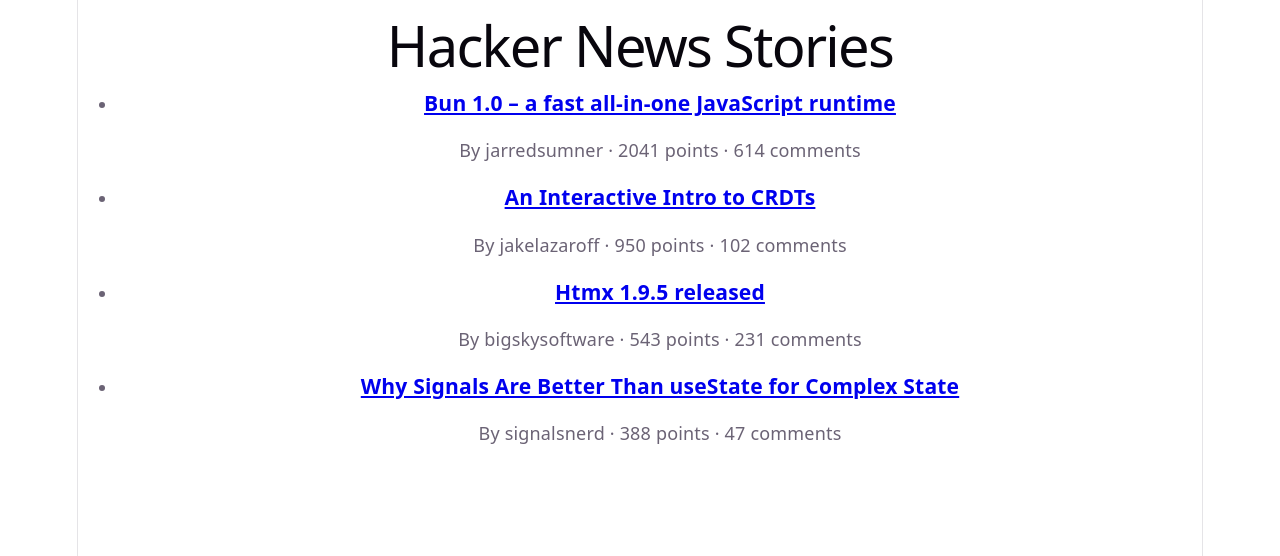
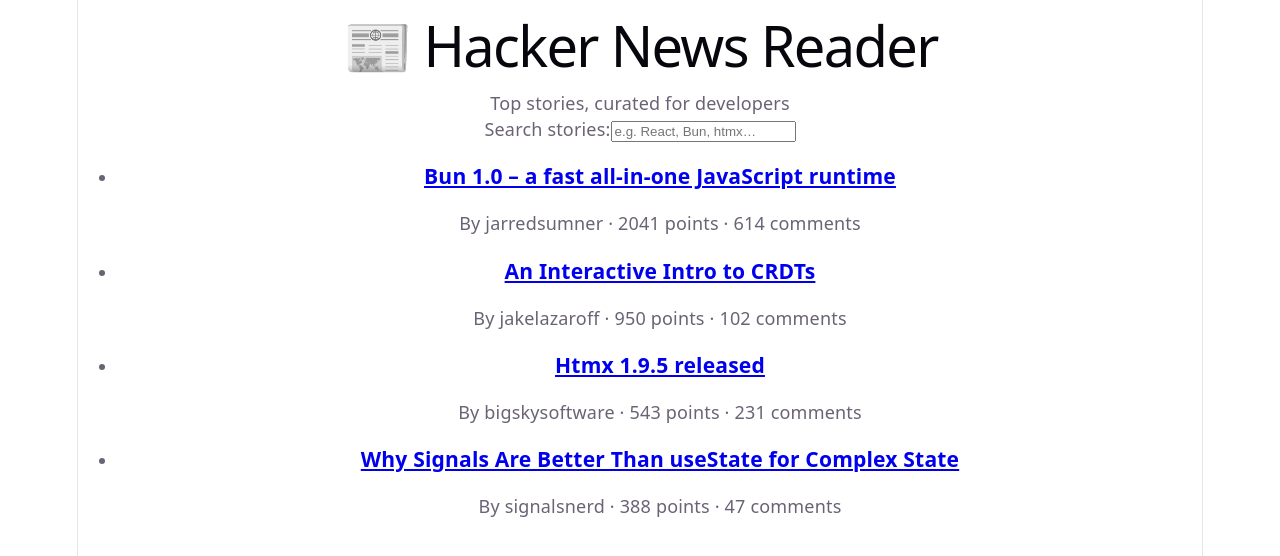
Before and after one commit to mejrisafa9-cpu/my-react-project, a React (Vite) app: page / in a window 1280 px wide. Shown: the top 556 px of the page. Built offline with nearby package versions, Linux system fonts and the light colour scheme.

Commit message:
Week 4: Extracting components (no props yet)

```diff
--- a/src/App.jsx
+++ b/src/App.jsx
@@ -1,45 +1,15 @@
-// ─────────────────────────────────────────────────────────────
-//  Step 1 – Understanding the Data Structure
+// ═══════════════════════════════════════════════════════════════
+//  GLOBAL DATA  (module-level — outside every component)
 //
-//  Each news story object looks like this:
-//
-//  {
-//    objectID    : "37510853",   // unique identifier  ← React KEY
-//    title       : "Article title here",
-//    url         : "https://example.com/article",
-//    author      : "username",
-//    points      : 312,          // number (popularity score)
-//    num_comments: 87,           // number
-//  }
-//
-//  Which property should be the React key?
-//    → objectID. It is guaranteed to be unique and stable —
-//      it never changes even if the list is re-sorted or
-//      new items are added.
-//
-//  Why is this structure realistic for an API?
-//    → It mirrors exactly what the Hacker News Algolia API
-//      returns (/api/v1/search). Real-world APIs always
-//      include a stable unique ID (objectID, id, _id …)
-//      and mix numeric scores with string metadata.
-// ─────────────────────────────────────────────────────────────
-
-
-// ─────────────────────────────────────────────────────────────
-//  Step 2 – Fake data defined OUTSIDE the component
-//
-//  Why outside?
-//    • It is static — it never changes, so it doesn't need
-//      to be re-created on every render.
-//    • Keeping it at module level makes it easy to swap out
-//      later: we'll just delete this array and fetch from
-//      the API instead.
-//
-//  What will change when data comes from the API?
-//    • This array will be replaced by a useState() call
-//      (so React can trigger a re-render when data arrives)
-//      and a useEffect() that fetches from the HN endpoint.
-// ─────────────────────────────────────────────────────────────
+//  Why keep stories here?
+//  • It is static for now, so no component "owns" it yet.
+//  • Every component in this file can read it via JS lexical
+//    scoping without any prop-passing.
+//  • Not scalable for real apps: globals are not reactive, cannot
+//    be updated via setState, and become hard to trace in large
+//    codebases. The next step is moving data into App's state and
+//    passing it down as props.
+// ═══════════════════════════════════════════════════════════════
 const stories = [
   {
     objectID: "37510853",
@@ -54,7 +24,7 @@
     title: "An Interactive Intro to CRDTs",
     url: "https://jakelazaroff.com/words/an-interactive-intro-to-crdts/",
     author: "jakelazaroff",
-    points: 876,    // ← Step 6: bumped to 950 below
+    points: 950,   // bumped from 876 in the previous lab
     num_comments: 102,
   },
   {
@@ -65,7 +35,6 @@
     points: 543,
     num_comments: 231,
   },
-  // Step 6 – New story added
   {
     objectID: "38012456",
     title: "Why Signals Are Better Than useState for Complex State",
@@ -76,55 +45,80 @@
   },
 ];
 
-// Step 6 – Increase points of the second story and verify the UI updates
-stories[1].points = 950;
+
+// ═══════════════════════════════════════════════════════════════
+//  Step 5 – Header component (Mini Challenge)
+//
+//  Responsibility: display the app's brand / page title.
+//  It needs no data at all — pure presentational markup.
+// ═══════════════════════════════════════════════════════════════
+function Header() {
+  return (
+    <header className="app-header">
+      <h1>📰 Hacker News Reader</h1>
+      <p className="tagline">Top stories, curated for developers</p>
+    </header>
+  );
+}
 
 
-// ─────────────────────────────────────────────────────────────
-//  Component
-// ─────────────────────────────────────────────────────────────
-function App() {
+// ═══════════════════════════════════════════════════════════════
+//  Step 3 – Search component
+//
+//  Responsibility: render the search label + input field.
+//  It does NOT filter anything yet — that comes when we add
+//  state and props in the next lab.
+//
+//  Does Search need access to `stories` right now?
+//    → No. Its only job is to display a form element.
+//       The global `stories` variable is irrelevant here.
+//
+//  Think Before You Code:
+//    • Why htmlFor instead of for?
+//      "for" is a reserved JS keyword; JSX uses htmlFor.
+// ═══════════════════════════════════════════════════════════════
+function Search() {
+  return (
+    <div className="search-container">
+      <label htmlFor="search">Search stories:</label>
+      <input
+        id="search"
+        type="text"
+        placeholder="e.g. React, Bun, htmx…"
+      />
+    </div>
+  );
+}
 
-  // Step 3 – Debug moment: log one story to the console
-  // so we can inspect its structure before rendering.
-  console.log("First story object →", stories[0]);
 
+// ═══════════════════════════════════════════════════════════════
+//  Step 1 – List component
+//
+//  Responsibility: iterate over `stories` and render each item.
+//
+//  Why does List still have access to `stories` without props?
+//    → JS lexical scoping: `stories` is declared at module level,
+//      so every function in this file — including List — can read
+//      it. The component doesn't need to receive it via props
+//      because it's in the same scope.
+//
+//  Is this scalable?
+//    → No. Accessing a global inside a component creates a hidden
+//      dependency that makes the component hard to test, reuse, or
+//      reason about. The scalable solution is to pass data as a
+//      prop: <List stories={stories} />.  We'll do that next lab.
+// ═══════════════════════════════════════════════════════════════
+function List() {
   return (
-    <div className="app-container">
-      <h1>Hacker News Stories</h1>
-
-      {/*
-        Step 3 – Render the list with map()
-        ────────────────────────────────────
-        • map() returns a NEW array of JSX elements — that's
-          why it works inside JSX (JSX can render arrays).
-        • forEach() returns undefined, so it cannot be used
-          here; we need the transformed array that map() gives us.
-      */}
     <ul className="story-list">
-        {stories.map((story) => {
-
-          /*
-            Step 5 – Key prop
-            ─────────────────
-            The key goes on the TOP-LEVEL element returned by map().
-
-            Why objectID and NOT the array index?
-            • If items are deleted or reordered, indexes shift,
-              so React would mis-identify nodes and force
-              unnecessary DOM updates (or lose input state).
-            • objectID is stable and unique — React knows exactly
-              which item changed.
-
-            Intentional test (Step 5):
-            Remove key={story.objectID} → console shows:
-            "Warning: Each child in a list should have a unique key prop."
-          */
-          return (
+      {stories.map((story) => (
+        // Key must be on the TOP-LEVEL element returned by map().
+        // objectID is preferred over index: it stays stable even
+        // if items are deleted or reordered. Using the index would
+        // cause React to mix up nodes and produce subtle UI bugs.
         <li key={story.objectID} className="story-item">
 
-              {/* Step 4 – Title as a clickable link */}
-              {/* Opens in a new tab; falls back to "#" if url is missing */}
+          {/* Title as a clickable link — opens in a new tab */}
           <h3>
             <a
               href={story.url || "#"}
@@ -135,7 +129,7 @@
             </a>
           </h3>
 
-              {/* Step 4 – Author, points, comments with semantic HTML */}
+          {/* Author · points · comments using semantic <span> */}
           <p>
             By <span className="author">{story.author}</span>
             {" · "}
@@ -145,9 +139,37 @@
           </p>
 
         </li>
+      ))}
+    </ul>
   );
-        })}
-      </ul>
+}
+
+
+// ═══════════════════════════════════════════════════════════════
+//  Step 2 – App component  (orchestrator / shell)
+//
+//  Responsibility: compose the page by placing child components
+//  in the right order. App no longer contains any data logic or
+//  rendering detail — it just assembles the pieces.
+//
+//  Think Before You Code:
+//    • What if you forget <List />?
+//      App renders without errors, but no stories appear —
+//      the UI is silently incomplete.
+//    • Who is responsible for rendering stories now?
+//      The List component owns that responsibility.
+// ═══════════════════════════════════════════════════════════════
+function App() {
+  return (
+    <div className="app-container">
+      {/* Step 5 – Header renders the app title */}
+      <Header />
+
+      {/* Step 3 – Search renders the search field */}
+      <Search />
+
+      {/* Step 1 + 2 – List renders all stories */}
+      <List />
     </div>
   );
 }
@@ -155,34 +177,30 @@
 export default App;
 
 
-// ─────────────────────────────────────────────────────────────
-//  Step 7 – Reflection
-// ─────────────────────────────────────────────────────────────
+// ═══════════════════════════════════════════════════════════════
+//  Step 4 – Reflection
+// ═══════════════════════════════════════════════════════════════
 
-// 1. WHY IS map() ESSENTIAL FOR RENDERING LISTS IN REACT?
-//    JSX only accepts expressions, not statements. map() is an
-//    expression — it returns a new array of JSX nodes that React
-//    can render. forEach() returns undefined, so there would be
-//    nothing to display. map() is also declarative: "transform
-//    every story into a <li>" reads exactly like what we intend.
+// 1. WHAT DOES App DO NOW?
+//    App is a pure orchestrator — it composes the page by
+//    rendering Header, Search, and List in the correct order.
+//    It contains zero data logic and zero rendering detail.
+//    Think of it as the "table of contents" of the UI.
 
-// 2. WHY IS objectID THE CORRECT KEY?
-//    A key must be (a) unique among siblings and (b) stable
-//    across re-renders. objectID comes from the data source and
-//    never changes even if the list is filtered or reordered.
-//    Using the array index would break if items are removed or
-//    shuffled because React would re-map stale keys to the wrong
-//    DOM nodes, causing subtle bugs and unnecessary re-renders.
+// 2. WHAT DOES List DO?
+//    List owns a single responsibility: iterate over the global
+//    `stories` array with map() and produce one <li> per story,
+//    with its title link, author, points, and comment count.
 
-// 3. WHAT WILL CHANGE WHEN WE REPLACE FAKE DATA WITH THE API?
-//    Three things:
-//    a) The `stories` constant at module level goes away.
-//    b) We add: const [stories, setStories] = useState([])
-//       so React re-renders the list once data arrives.
-//    c) We add: useEffect(() => {
-//         fetch("https://hn.algolia.com/api/v1/search?query=react")
-//           .then(res => res.json())
-//           .then(data => setStories(data.hits));
-//       }, [])
-//    The JSX rendering block (the map) stays exactly the same —
-//    that's the benefit of separating data from presentation.
+// 3. WHAT DOES Search DO?
+//    Search renders the search label + input element. Right now
+//    it is purely presentational — it shows the UI widget but
+//    doesn't filter anything yet. In the next lab it will receive
+//    a value and an onChange handler via props.
+
+// 4. WHY IS THIS STRUCTURE CLEANER THAN BEFORE?
+//    Each component now has ONE clear job (Single Responsibility
+//    Principle). App.jsx is easier to read: you see the page
+//    structure at a glance just by reading App's return value.
+//    Individual components can be developed, tested, and debugged
+//    in isolation without touching the others.
```
Lines whose indentation alone changed are shown as unchanged.
